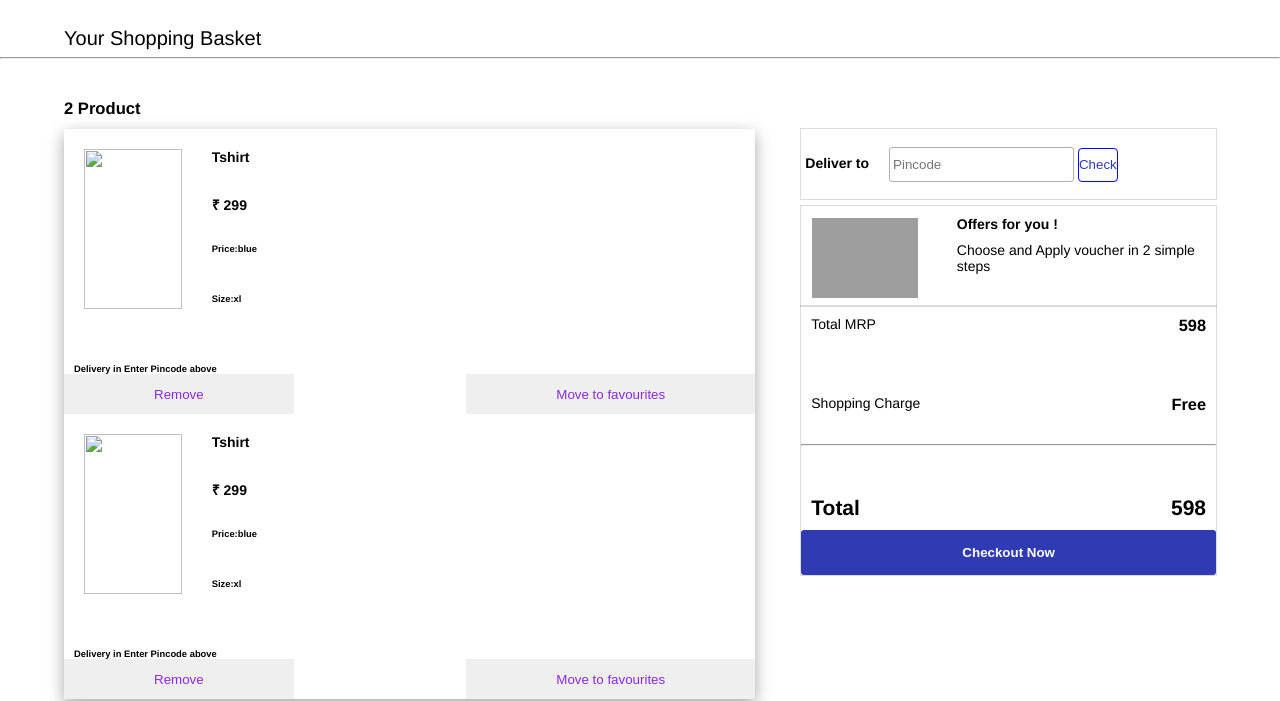
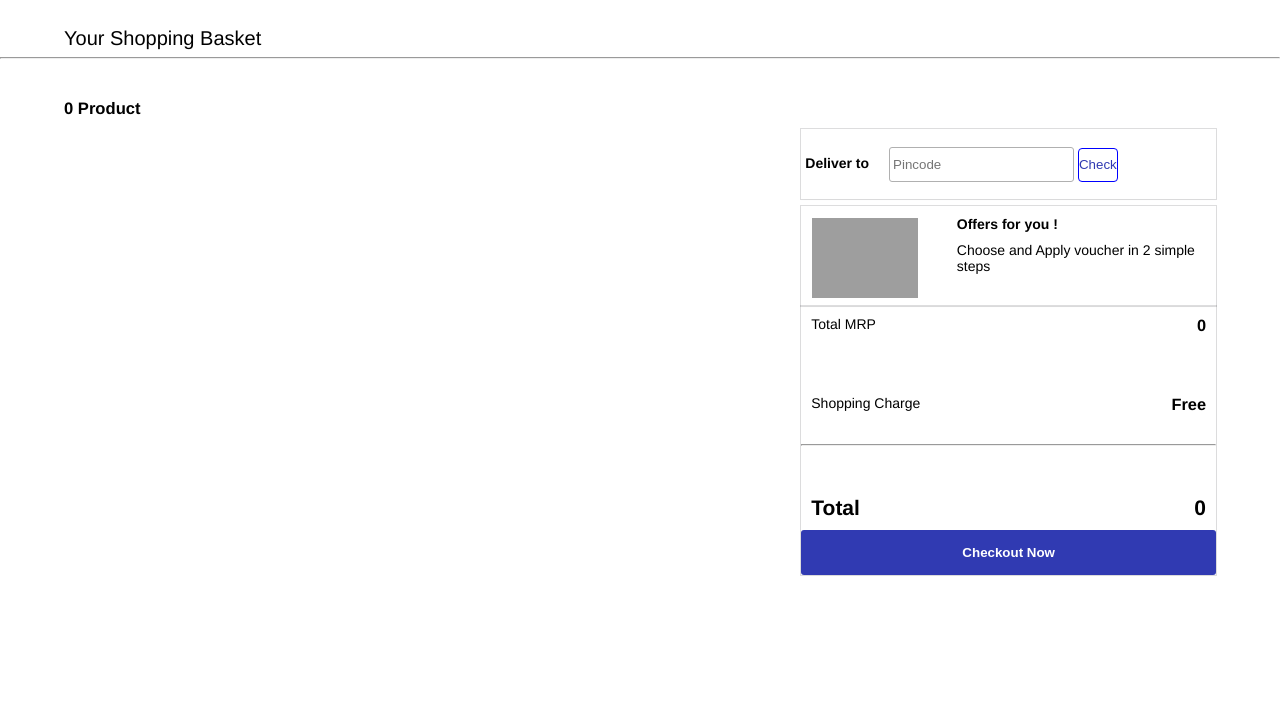
Before and after one commit to Sadanand012/Max_Fashion, a website with bundled scripts: page AddToCart.html in a window 1280 px wide. Shown: the part 108-809 px from the top of the page. Built offline with nearby package versions, Linux system fonts and the light colour scheme; grey boxes are pictures that could not be loaded.

Commit message:
Max Fashion uploading onGH

```diff
--- a/ptoducts.html
+++ b/ptoducts.html
@@ -5,6 +5,7 @@
     <meta http-equiv="X-UA-Compatible" content="IE=edge" />
     <link rel="stylesheet" href="./styles/navbar.css" />
     <link rel="stylesheet" href="./styles/products.css" />
+    <link rel="icon" type="image/x-icon" href="https://i1.lmsin.net/website_images/in/favicons/max/favicon-32x32.png">
     <title>Products Page</title>
   </head>
   <body>
--- a/scripts/add.js
+++ b/scripts/add.js
@@ -6,28 +6,28 @@ document.getElementById("navbar").innerHTML = navbar()
 document.getElementById("footer").innerHTML = footer_home()
 
 
-let data1 = [
-  {
-    Image:
-      "https://lmsin.net/cdn-cgi/image/h=831,w=615,q=60,fit=cover/https://aaeff43fe32172cbcecc-ae2a4e9a8cbc330ede5588dedf56886e.lmsin.net/max/1000011359693-Red-RED-1000011359693-31072022_01-2100.jpg",
-    heading: "Tshirt",
-    amount: "299",
-    rang: "blue",
-    lngth: "xl",
-  },
-  {
-    Image:
-      "https://lmsin.net/cdn-cgi/image/h=831,w=615,q=60,fit=cover/https://aaeff43fe32172cbcecc-ae2a4e9a8cbc330ede5588dedf56886e.lmsin.net/max/1000011359693-Red-RED-1000011359693-31072022_01-2100.jpg",
-    heading: "Tshirt",
-    amount: "299",
-    rang: "blue",
-    lngth: "xl",
-  },
-];
+// let data1 = [
+//   {
+//     Image:
+//       "https://lmsin.net/cdn-cgi/image/h=831,w=615,q=60,fit=cover/https://aaeff43fe32172cbcecc-ae2a4e9a8cbc330ede5588dedf56886e.lmsin.net/max/1000011359693-Red-RED-1000011359693-31072022_01-2100.jpg",
+//     heading: "Tshirt",
+//     amount: "299",
+//     rang: "blue",
+//     lngth: "xl",
+//   },
+//   {
+//     Image:
+//       "https://lmsin.net/cdn-cgi/image/h=831,w=615,q=60,fit=cover/https://aaeff43fe32172cbcecc-ae2a4e9a8cbc330ede5588dedf56886e.lmsin.net/max/1000011359693-Red-RED-1000011359693-31072022_01-2100.jpg",
+//     heading: "Tshirt",
+//     amount: "299",
+//     rang: "blue",
+//     lngth: "xl",
+//   },
+// ];
 //maxCart
-localStorage.setItem("data", JSON.stringify(data1));
-let data = JSON.parse(localStorage.getItem("data")) || [];
-
+// localStorage.setItem("data", JSON.stringify(data1));
+let data = JSON.parse(localStorage.getItem("maxCart")) || [];
+console.log(data);
 let left = document.getElementById("card");
 
 let Append = (data) => {
@@ -45,7 +45,7 @@ let Append = (data) => {
 
     imgg.id = "imgg";
 
-    imgg.src = e.Image;
+    imgg.src = e.image;
 
     im.append(imgg);
 
@@ -54,16 +54,16 @@ let Append = (data) => {
 
     let title = document.createElement("h4");
 
-    title.innerText = e.heading;
+    title.innerText = e.title;
 
     let price = document.createElement("h4");
-    price.innerText = `₹ ${e.amount}`;
+    price.innerText = `₹ ${e.price}`;
 
     let color = document.createElement("h6");
-    color.innerText = `Price:${e.rang}`;
+    color.innerText = `Color:${e.color[0]}`;
 
     let size = document.createElement("h6");
-    size.innerText = `Size:${e.lngth}`;
+    size.innerText = `Size:${e.size[0]}`;
 
     detail.append(title, price, color, size);
 
@@ -93,7 +93,7 @@ let Append = (data) => {
     product.append(im, detail);
     left.append(product, ftr);
     count++;
-    p = p + (+(e.amount));
+    p = p + (+(e.price));
   });
   console.log(count);
   console.log(p);
@@ -104,7 +104,7 @@ let Append = (data) => {
 
 function fremove(e, i) {
   data.splice(e, 1);
-  localStorage.setItem("data", JSON.stringify(data));
+  localStorage.setItem("maxCart", JSON.stringify(data));
   Append(data);
 }
 Append(data);
--- a/scripts/products.js
+++ b/scripts/products.js
@@ -341,6 +341,8 @@ let Display = (data) => {
     // add product to cart
     addBasketBtn.addEventListener("click", function () {
       if (sizeBtnDiv.innerText !== "Select Size") {
+        data[i].color[0] = colorSpan.innerText;
+        data[i].size[0] = sizeBtn.innerText
         maxCart.push(data[i]);
         localStorage.setItem("maxCart", JSON.stringify(maxCart));
         alert("product added Succesfully!");
```
Also changed, not shown: scripts/checkout.js (+10 -8 lines).
